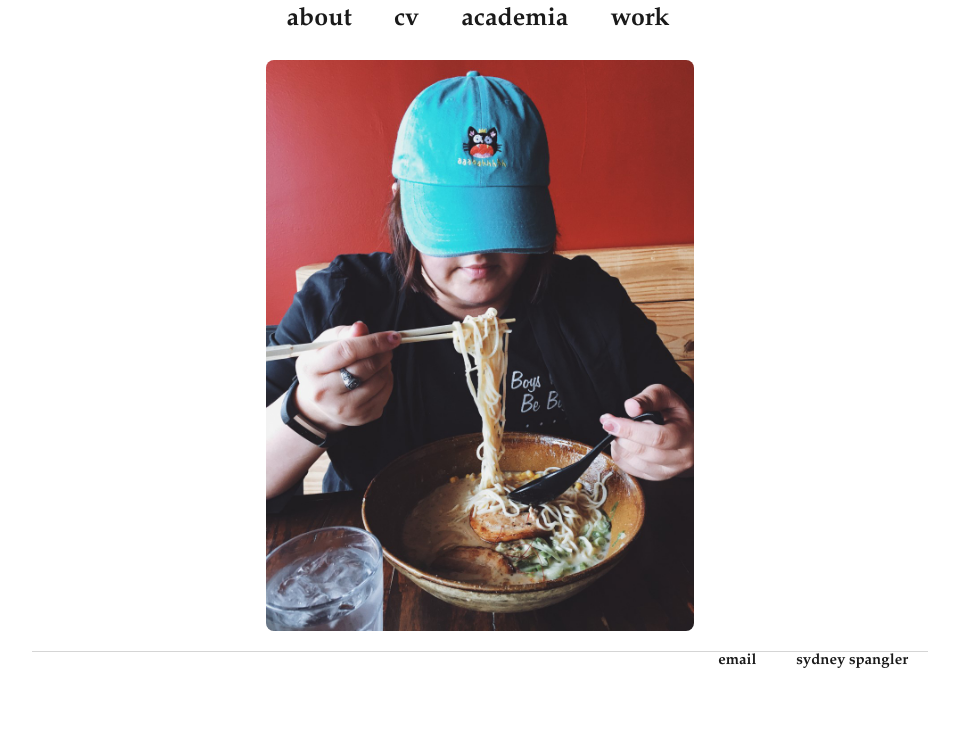
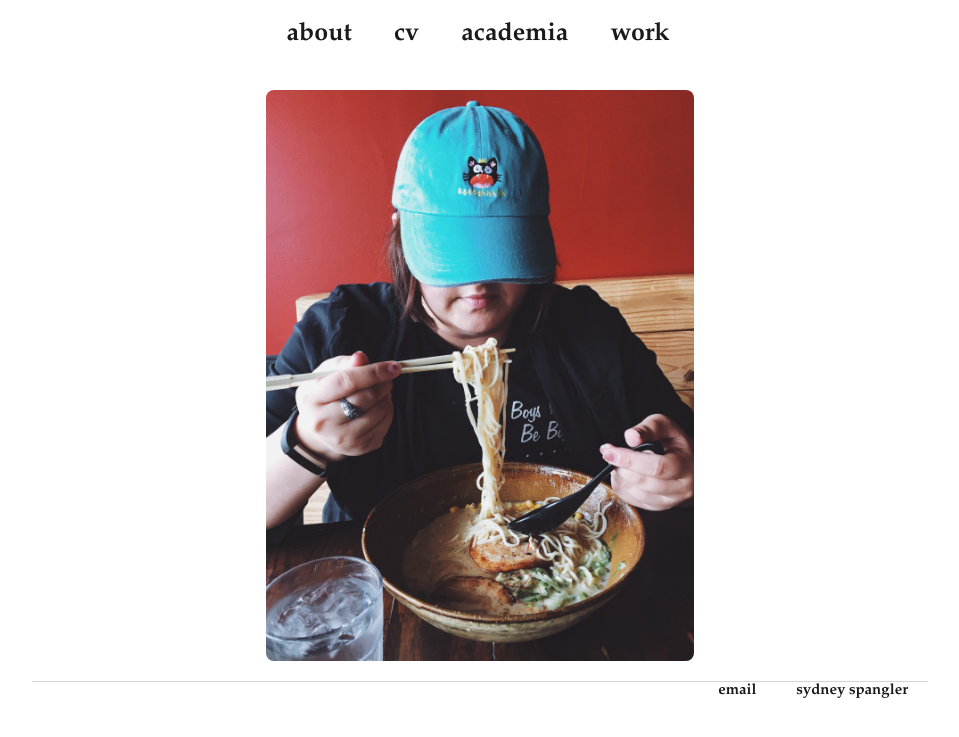
Before and after one commit to sydneyspangler/sydneyspangler.github.io, a Jekyll site: the page built from index.html, in a window 1280 px wide. Shown: the top 737 px of the page, without its empty margins (160-1119 px from the left). Built offline with Jekyll 4.4.1, drawn with Linux system fonts in a browser that asks for light colours.

Commit message:
Update main.css

```diff
--- a/css/main.css
+++ b/css/main.css
@@ -5,11 +5,10 @@ body {
 nav ul {
     font-family:'Palatino Linotype', 'serif';
     font-size: 25px;
-    padding: 0px;
+    padding: 20px;
     list-style: none;
     font-weight: bold;
     text-align: center;
-    padding: 5px;
 }
 footer ul {
     font-family:'Palatino Linotype', 'serif';
```
